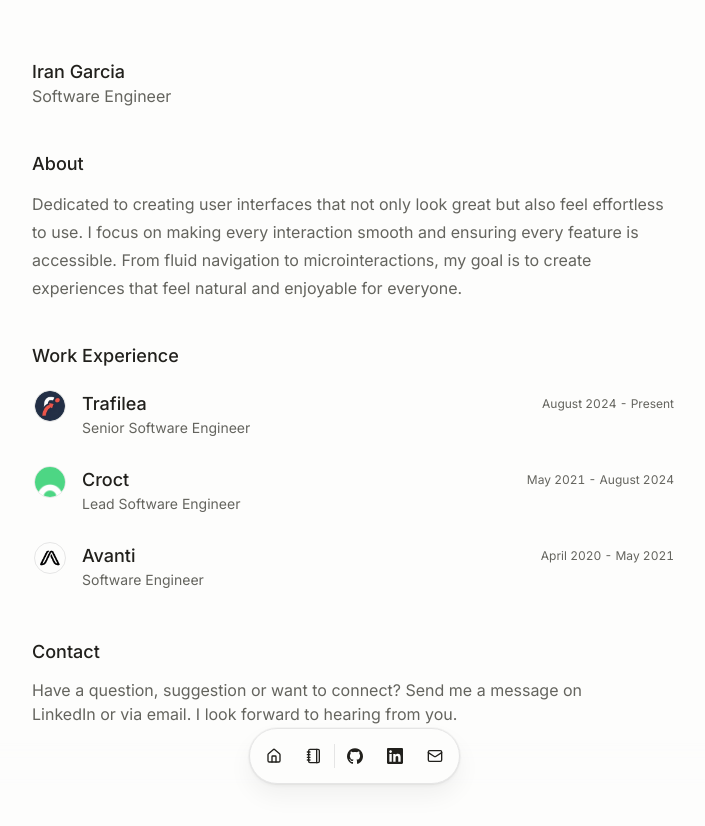
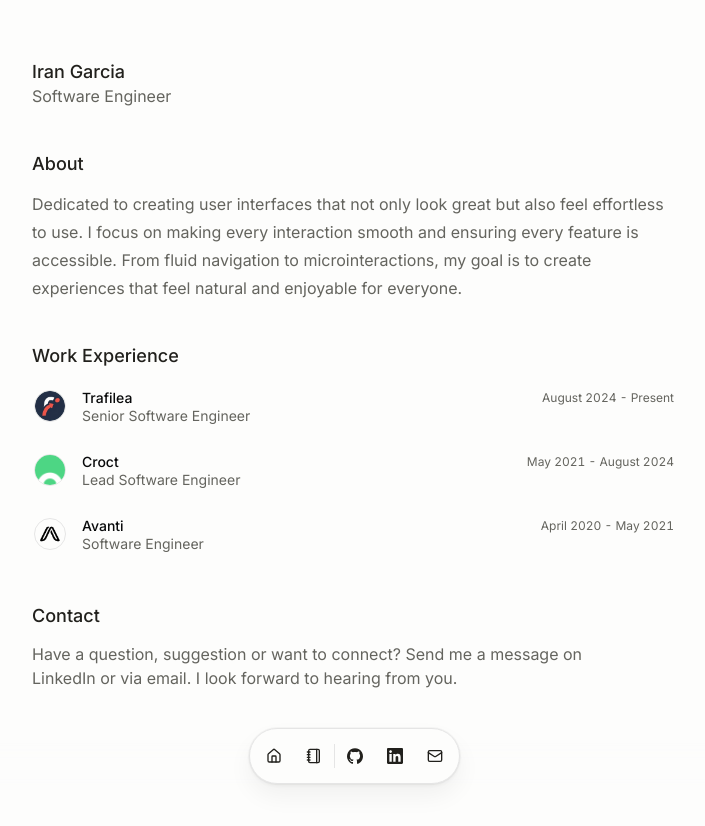
Before and after one commit to irangarcia/website, a Next.js app: page / in a window 1280 px wide. Shown: the whole page, without its empty margins (286-991 px from the left). After the commit the page ends 800 px from the top, so only its background shows below. Built offline with nearby package versions, Linux system fonts and the light colour scheme.

Commit message:
Adjust resume-card title

```diff
--- a/src/components/resume-card.tsx
+++ b/src/components/resume-card.tsx
@@ -51,7 +51,7 @@ export const ResumeCard = ({
         <div className="flex-grow flex ml-4 gap-y-2 flex-col">
           <CardHeader>
             <div className="flex items-center justify-between gap-x-2 text-base">
-              <h3 className="inline-flex items-center justify-center font-medium leading-none text-sm">
+              <strong className="inline-flex items-center justify-center font-medium leading-none text-sm">
                 {title}
                 <ChevronRightIcon
                   className={cn(
@@ -59,7 +59,7 @@ export const ResumeCard = ({
                     isExpanded ? "rotate-90" : "rotate-0"
                   )}
                 />
-              </h3>
+              </strong>
               <div className="text-xs tabular-nums text-muted-foreground text-right">
                 {period}
               </div>
```
